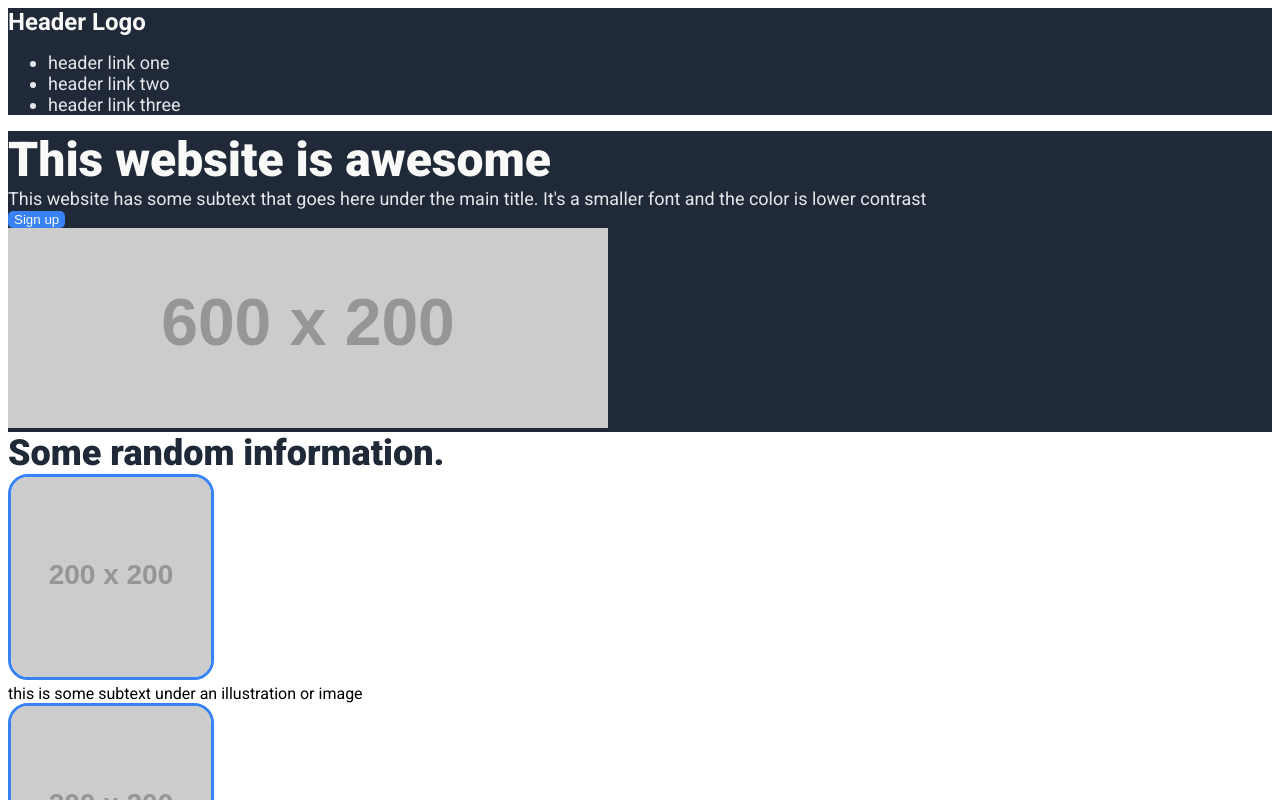
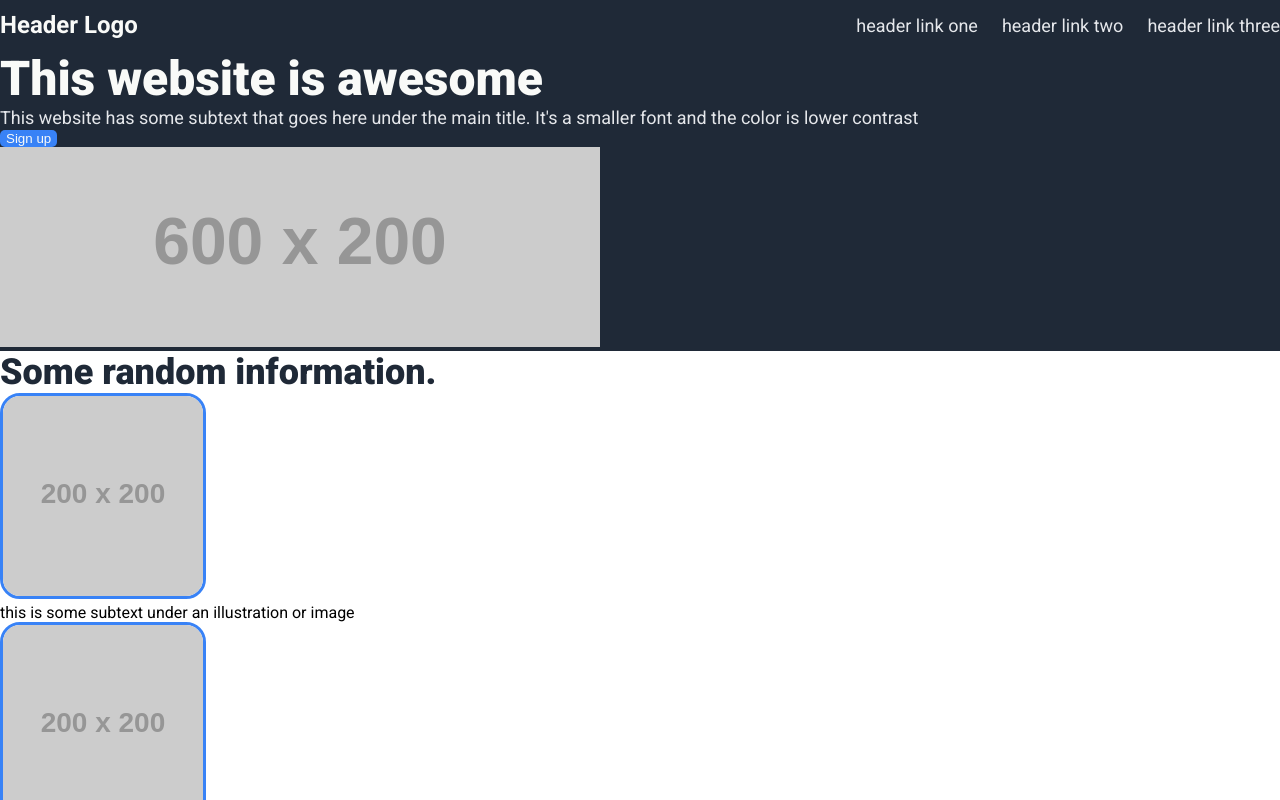
Before and after one commit to AntanasPuzas/odin-landing-page, a plain HTML site: page index.html in a window 1280 px wide. Shown: the top 800 px of the page. Drawn offline with Linux system fonts and the light colour scheme; placeholder pictures from the web are drawn by us.

Commit message:
Add flexbox and positioning to header

```diff
--- a/index.html
+++ b/index.html
@@ -18,9 +18,9 @@
     <div class="header">
         <div class="header-logo">Header Logo</div>
         <ul class="header-links">
-            <li><a>header link one</a></li>
-            <li><a>header link two</a></li>
-            <li><a>header link three</a></li>
+            <li><a href="#">header link one</a></li>
+            <li><a href="#">header link two</a></li>
+            <li><a href="#">header link three</a></li>
         </ul>
     </div>
     <div class="hero">
--- a/style.css
+++ b/style.css
@@ -1,5 +1,9 @@
 body {
     font-family: 'Roboto', sans-serif;
+    margin: 0;
+    padding: 0;
+    display: flex;
+    flex-direction: column;
 }
 
 .header,
@@ -9,9 +13,29 @@ body {
     color: #F9FAF8;
 }
 
+.header {
+    height: 50px;
+    display: flex;
+    justify-content: space-between;
+    align-items: center;
+}
+
 .header-logo {
     font-size: 24px;
     font-weight: 700;
+}
+
+ul {
+    list-style: none;
+    margin: 0;
+    padding: 0;
+    display: flex;
+    gap: 24px;
+}
+
+a {
+    text-decoration: none;
+    color: #E5E7EB;
 }
 
 .hero-title {
```
